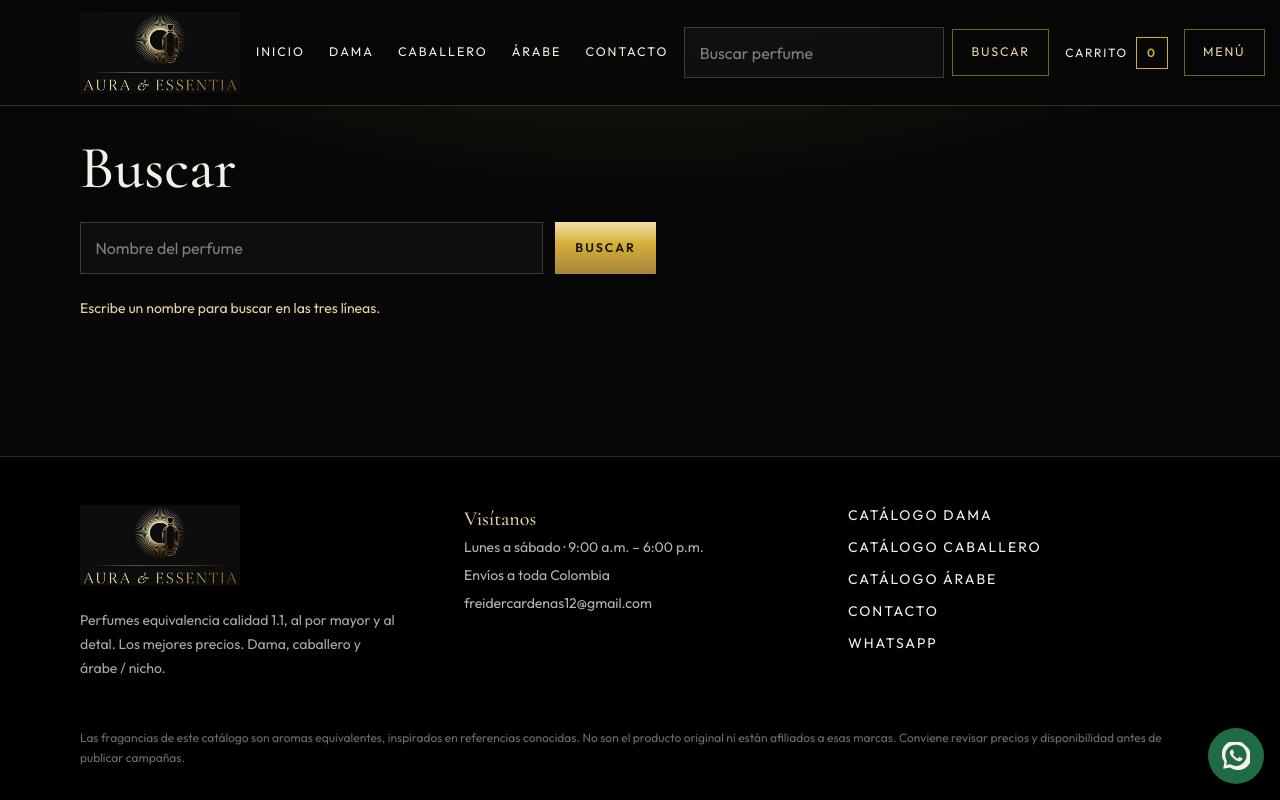
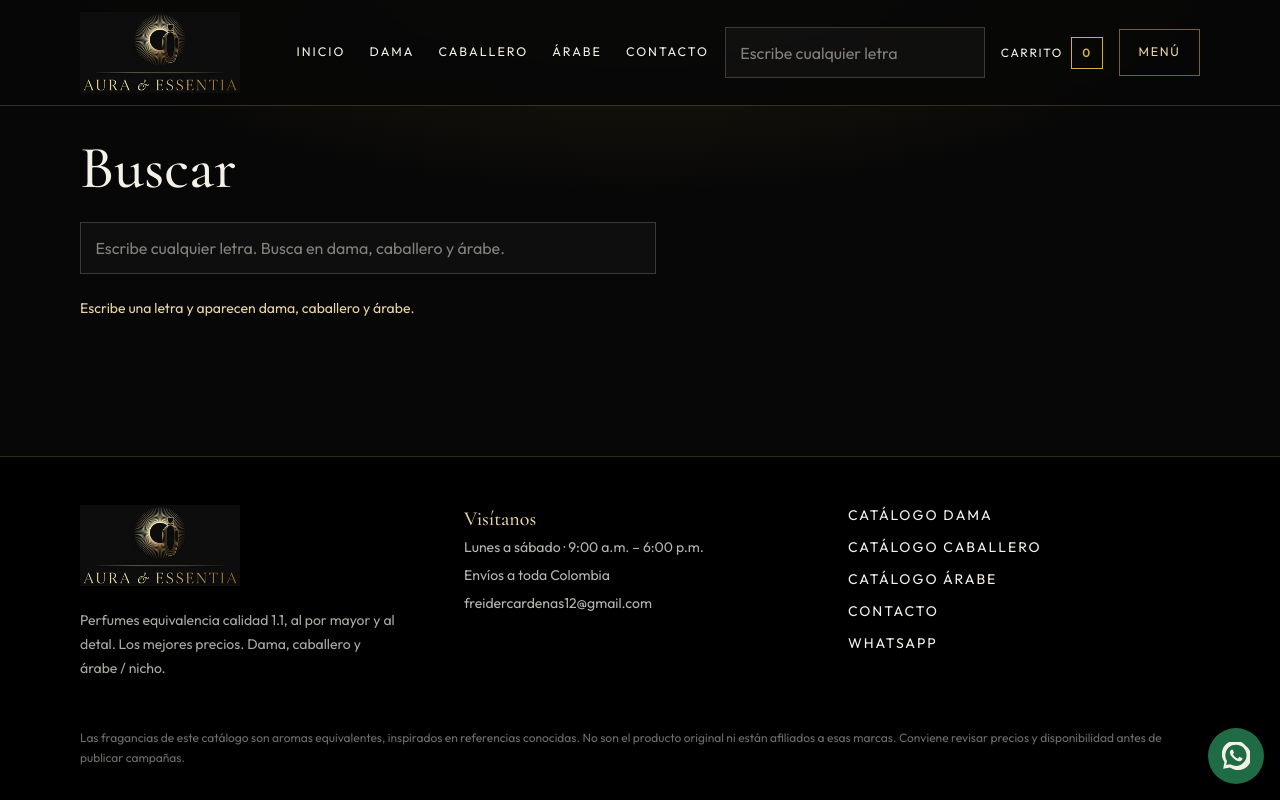
Before and after one commit to freidercardenas12-maker/APP-DE-PERFUMERIA-, a Next.js app: page /buscar in a window 1280 px wide. Built offline with nearby package versions, Linux system fonts and the light colour scheme.

Commit message:
La búsqueda sugiere al instante y encuentra el perfume aunque esté en otra línea.
Co-authored-by: Cursor <cursoragent@cursor.com>

```diff
--- a/app/buscar/page.tsx
+++ b/app/buscar/page.tsx
@@ -1,11 +1,10 @@
-import { ProductGrid } from "@/components/ProductGrid";
+import { SearchResults } from "@/components/SearchResults";
 import { getProducts } from "@/lib/store";
 import type { Metadata } from "next";
-import Link from "next/link";
 
 export const metadata: Metadata = {
   title: "Buscar",
-  description: "Busca perfumes por nombre en dama, caballero y árabe.",
+  description: "Busca perfumes por cualquier letra en dama, caballero y árabe.",
 };
 
 export default async function SearchPage({
@@ -14,40 +13,6 @@ export default async function SearchPage({
   searchParams: Promise<{ q?: string }>;
 }) {
   const { q = "" } = await searchParams;
-  const query = q.trim();
-  const products = query
-    ? (await getProducts()).filter((product) => product.nombre.toLowerCase().includes(query.toLowerCase()))
-    : [];
-
-  return (
-    <div className="mx-auto max-w-6xl px-4 py-8">
-      <h1 className="font-serif text-4xl md:text-6xl">Buscar</h1>
-      <form action="/buscar" className="mt-6 flex max-w-xl gap-3">
-        <input name="q" defaultValue={query} placeholder="Nombre del perfume" aria-label="Buscar" className="field" />
-        <button type="submit" className="btn-gold">
-          Buscar
-        </button>
-      </form>
-      <p className="mt-6 text-sm text-[#e8d5a3]">
-        {query ? `${products.length} resultados para “${query}”` : "Escribe un nombre para buscar en las tres líneas."}
-      </p>
-      {query && products.length === 0 ? (
-        <div className="mt-8 border border-dashed border-[rgba(212,175,55,0.35)] px-6 py-12 text-center">
-          <p>No hay un perfume con ese nombre.</p>
-          <div className="mt-6 flex flex-wrap justify-center gap-3">
-            <Link href="/catalogo/dama" className="btn-ghost">
-              Dama
-            </Link>
-            <Link href="/catalogo/caballero" className="btn-ghost">
-              Caballero
-            </Link>
-            <Link href="/catalogo/arabe" className="btn-ghost">
-              Árabe
-            </Link>
-          </div>
-        </div>
-      ) : null}
-      <div className="mt-6">{query && products.length > 0 ? <ProductGrid products={products.slice(0, 48)} /> : null}</div>
-    </div>
-  );
+  const products = await getProducts();
+  return <SearchResults products={products} initialQuery={q} />;
 }
--- a/app/catalogo/[categoria]/page.tsx
+++ b/app/catalogo/[categoria]/page.tsx
@@ -17,6 +17,7 @@ export async function generateMetadata({ params }: Context): Promise<Metadata> {
 export default async function CatalogPage({ params }: Context) {
   const { categoria } = await params;
   if (!isCategoria(categoria)) notFound();
-  const products = (await getProducts()).filter((product) => product.categoria === categoria);
-  return <CatalogView categoria={categoria} products={products} />;
+  const catalogo = await getProducts();
+  const products = catalogo.filter((product) => product.categoria === categoria);
+  return <CatalogView categoria={categoria} products={products} catalogo={catalogo} />;
 }
--- a/app/layout.tsx
+++ b/app/layout.tsx
@@ -2,7 +2,7 @@ import { CartProvider } from "@/components/CartProvider";
 import { Footer } from "@/components/Footer";
 import { Header } from "@/components/Header";
 import { WhatsAppFloat } from "@/components/WhatsAppFloat";
-import { getSettings } from "@/lib/store";
+import { getProducts, getSettings } from "@/lib/store";
 import type { Metadata } from "next";
 import { Cormorant_Garamond, Outfit } from "next/font/google";
 import "./globals.css";
@@ -31,13 +31,13 @@ export const metadata: Metadata = {
 };
 
 export default async function RootLayout({ children }: { children: React.ReactNode }) {
-  const settings = await getSettings();
+  const [settings, products] = await Promise.all([getSettings(), getProducts()]);
   return (
     <html lang="es">
       <body className={`${outfit.variable} ${cormorant.variable} font-sans antialiased`}>
         <CartProvider>
           <div className="site-shell flex min-h-screen flex-col">
-            <Header />
+            <Header catalogo={products} />
             <main className="flex-1">{children}</main>
             <Footer settings={settings} />
           </div>
--- a/components/CatalogView.tsx
+++ b/components/CatalogView.tsx
@@ -1,8 +1,10 @@
 "use client";
 
 import { ProductGrid } from "@/components/ProductGrid";
+import { SearchSuggest } from "@/components/SearchSuggest";
 import { CATEGORY_META } from "@/lib/categories";
 import { formatCOP } from "@/lib/format";
+import { buscarPerfumes } from "@/lib/search";
 import type { Categoria, Producto, Subcategoria } from "@/lib/types";
 import Link from "next/link";
 import { useMemo, useState } from "react";
@@ -12,9 +14,11 @@ const PAGE_SIZE = 24;
 export function CatalogView({
   categoria,
   products,
+  catalogo,
 }: {
   categoria: Categoria;
   products: Producto[];
+  catalogo: Producto[];
 }) {
   const meta = CATEGORY_META[categoria];
   const prices = products.map((product) => product.precio);
@@ -52,9 +56,10 @@ export function CatalogView({
   }
 
   const filtered = useMemo(() => {
-    const text = query.trim().toLowerCase();
+    const text = query.trim();
+    const matched = text ? new Set(buscarPerfumes(products, text).map((product) => product.id)) : null;
     const list = products.filter((product) => {
-      if (text && !product.nombre.toLowerCase().includes(text)) return false;
+      if (matched && !matched.has(product.id)) return false;
       if (note && !product.notas.includes(note)) return false;
       if (sub && product.subcategoria !== sub) return false;
       if (soloDisponibles && !product.disponible) return false;
@@ -76,6 +81,12 @@ export function CatalogView({
   }
 
   const shown = filtered.slice(0, visible);
+  const otras = query.trim()
+    ? buscarPerfumes(
+        catalogo.filter((product) => product.categoria !== categoria),
+        query,
+      ).slice(0, 8)
+    : [];
 
   return (
     <div className="mx-auto max-w-6xl px-4 py-8">
@@ -111,16 +122,17 @@ export function CatalogView({
         ) : null}
       </div>
 
+      <div className="mt-6 max-w-xl">
+        <SearchSuggest
+          catalogo={catalogo}
+          value={query}
+          onChange={(next) => updateFilter(setQuery, next)}
+          inputClassName="field w-full"
+          placeholder="Escribe cualquier letra. Busca en las tres líneas."
+        />
+      </div>
+
       <div className={`${filtersOpen ? "grid" : "hidden"} mt-4 gap-3 border border-[rgba(212,175,55,0.2)] p-4 md:mt-8 md:grid md:grid-cols-2 xl:grid-cols-4`}>
-        <label className="block text-xs tracking-[0.14em] text-[#e8d5a3] uppercase">
-          Buscar
-          <input
-            value={query}
-            onChange={(event) => updateFilter(setQuery, event.target.value)}
-            className="field mt-2"
-            placeholder="Nombre del perfume"
-          />
-        </label>
         <label className="block text-xs tracking-[0.14em] text-[#e8d5a3] uppercase">
           Ordenar
           <select value={sort} onChange={(event) => updateFilter(setSort, event.target.value)} className="field mt-2">
@@ -206,7 +218,15 @@ export function CatalogView({
       </div>
 
       <div className="mt-8">
-        <ProductGrid products={shown} />
+        {shown.length === 0 && query.trim() ? (
+          <p className="border border-dashed border-[rgba(212,175,55,0.35)] px-6 py-10 text-center text-[#f6f1e7]/70">
+            {otras.length > 0
+              ? `En ${meta.label.toLowerCase()} no está. Abajo aparecen las líneas donde sí coincide.`
+              : "No hay una referencia con esas letras."}
+          </p>
+        ) : (
+          <ProductGrid products={shown} />
+        )}
       </div>
       {visible < filtered.length ? (
         <div className="mt-8 text-center">
@@ -215,6 +235,17 @@ export function CatalogView({
           </button>
         </div>
       ) : null}
+      {otras.length > 0 ? (
+        <section className="mt-12">
+          <h2 className="font-serif text-3xl">También está en otras líneas</h2>
+          <p className="mt-2 text-sm text-[#f6f1e7]/70">
+            La referencia no se queda solo en {meta.label.toLowerCase()}. Estas coinciden con lo que escribiste.
+          </p>
+          <div className="mt-6">
+            <ProductGrid products={otras} />
+          </div>
+        </section>
+      ) : null}
     </div>
   );
 }
--- a/components/Header.tsx
+++ b/components/Header.tsx
@@ -1,7 +1,9 @@
 "use client";
 
 import { Logo } from "@/components/Logo";
+import { SearchSuggest } from "@/components/SearchSuggest";
 import { useCart } from "@/components/CartProvider";
+import type { Buscable } from "@/lib/search";
 import Link from "next/link";
 import { usePathname } from "next/navigation";
 import { useEffect, useRef, useState } from "react";
@@ -14,7 +16,7 @@ const LINKS = [
   { href: "/contacto", label: "Contacto" },
 ];
 
-export function Header() {
+export function Header({ catalogo }: { catalogo: Buscable[] }) {
   const pathname = usePathname();
   const { count, ready } = useCart();
   const [open, setOpen] = useState(false);
@@ -54,17 +56,9 @@ export function Header() {
             </Link>
           ))}
         </nav>
-        <form action="/buscar" className="hidden min-w-0 flex-1 items-center gap-2 md:flex lg:max-w-sm lg:flex-none">
-          <input
-            name="q"
-            placeholder="Buscar perfume"
-            aria-label="Buscar perfume"
-            className="field min-w-0 flex-1 py-2 text-sm"
-          />
-          <button type="submit" className="btn-ghost shrink-0 px-3 py-2 text-xs">
-            Buscar
-          </button>
-        </form>
+        <div className="hidden min-w-0 flex-1 md:block lg:max-w-sm lg:flex-none">
+          <SearchSuggest catalogo={catalogo} inputClassName="field w-full py-2 text-sm" />
+        </div>
         <Link
           href="/carrito"
           prefetch={false}
@@ -90,14 +84,11 @@ export function Header() {
           Menú
         </button>
       </div>
+      <div className="px-4 pb-3 md:hidden">
+        <SearchSuggest catalogo={catalogo} inputClassName="field w-full py-2 text-sm" />
+      </div>
       {open ? (
         <div className="space-y-4 border-t border-[rgba(212,175,55,0.2)] px-4 py-4 md:hidden">
-          <form action="/buscar" className="flex gap-2">
-            <input name="q" placeholder="Buscar perfume" aria-label="Buscar perfume" className="field min-w-0 flex-1" />
-            <button type="submit" className="btn-gold shrink-0 px-4">
-              Buscar
-            </button>
-          </form>
           <div className="grid gap-3 text-sm tracking-[0.16em] uppercase">
             {LINKS.map((link) => (
               <Link key={link.href} href={link.href}>
--- /dev/null
+++ b/components/SearchResults.tsx
@@ -0,0 +1,33 @@
+"use client";
+
+import { ProductGrid } from "@/components/ProductGrid";
+import { SearchSuggest } from "@/components/SearchSuggest";
+import { buscarPerfumes } from "@/lib/search";
+import type { Producto } from "@/lib/types";
+import { useMemo, useState } from "react";
+
+export function SearchResults({ products, initialQuery }: { products: Producto[]; initialQuery: string }) {
+  const [query, setQuery] = useState(initialQuery);
+  const matches = useMemo(() => buscarPerfumes(products, query), [products, query]);
+
+  return (
+    <div className="mx-auto max-w-6xl px-4 py-8">
+      <h1 className="font-serif text-4xl md:text-6xl">Buscar</h1>
+      <div className="mt-6 max-w-xl">
+        <SearchSuggest
+          catalogo={products}
+          value={query}
+          onChange={setQuery}
+          inputClassName="field w-full"
+          placeholder="Escribe cualquier letra. Busca en dama, caballero y árabe."
+        />
+      </div>
+      <p className="mt-6 text-sm text-[#e8d5a3]">
+        {query.trim()
+          ? `${matches.length} ${matches.length === 1 ? "resultado" : "resultados"} para “${query.trim()}”`
+          : "Escribe una letra y aparecen dama, caballero y árabe."}
+      </p>
+      <div className="mt-6">{query.trim() ? <ProductGrid products={matches.slice(0, 48)} /> : null}</div>
+    </div>
+  );
+}
--- /dev/null
+++ b/components/SearchSuggest.tsx
@@ -0,0 +1,78 @@
+"use client";
+
+import { CATEGORY_META } from "@/lib/categories";
+import { formatTalla } from "@/lib/format";
+import { buscarPerfumes, type Buscable } from "@/lib/search";
+import Link from "next/link";
+import { useEffect, useMemo, useRef, useState } from "react";
+
+export function SearchSuggest({
+  catalogo,
+  value,
+  onChange,
+  placeholder = "Escribe cualquier letra",
+  inputClassName = "field",
+}: {
+  catalogo: Buscable[];
+  value?: string;
+  onChange?: (value: string) => void;
+  placeholder?: string;
+  inputClassName?: string;
+}) {
+  const [local, setLocal] = useState("");
+  const [open, setOpen] = useState(false);
+  const box = useRef<HTMLDivElement>(null);
+  const text = value ?? local;
+
+  const matches = useMemo(() => buscarPerfumes(catalogo, text).slice(0, 8), [catalogo, text]);
+
+  useEffect(() => {
+    function close(event: PointerEvent) {
+      if (!box.current?.contains(event.target as Node)) setOpen(false);
+    }
+    document.addEventListener("pointerdown", close);
+    return () => document.removeEventListener("pointerdown", close);
+  }, []);
+
+  function write(next: string) {
+    if (onChange) onChange(next);
+    else setLocal(next);
+    setOpen(true);
+  }
+
+  return (
+    <div ref={box} className="relative min-w-0 flex-1">
+      <input
+        value={text}
+        onChange={(event) => write(event.target.value)}
+        onFocus={() => setOpen(true)}
+        placeholder={placeholder}
+        aria-label="Buscar perfume"
+        autoComplete="off"
+        className={inputClassName}
+      />
+      {open && text.trim() ? (
+        <ul className="absolute top-full right-0 left-0 z-[80] mt-1 max-h-80 overflow-auto border border-[#d4af37] bg-[#120e09] shadow-[0_18px_40px_rgba(0,0,0,0.55)]">
+          {matches.length === 0 ? (
+            <li className="px-3 py-3 text-sm text-[#f6f1e7]/70">No hay una referencia con esas letras.</li>
+          ) : (
+            matches.map((item) => (
+              <li key={item.id} className="border-t border-[rgba(212,175,55,0.15)] first:border-t-0">
+                <Link
+                  href={`/producto/${item.id}`}
+                  className="block px-3 py-2"
+                  onClick={() => setOpen(false)}
+                >
+                  <span className="block font-serif text-lg leading-tight">{item.nombre}</span>
+                  <span className="mt-0.5 block text-xs tracking-[0.12em] text-[#d4af37] uppercase">
+                    {CATEGORY_META[item.categoria].label} · {formatTalla(item.talla_ml)}
+                  </span>
+                </Link>
+              </li>
+            ))
+          )}
+        </ul>
+      ) : null}
+    </div>
+  );
+}
--- /dev/null
+++ b/lib/search.ts
@@ -0,0 +1,71 @@
+import type { Producto } from "@/lib/types";
+
+export type Buscable = Pick<Producto, "id" | "nombre" | "categoria" | "talla_ml" | "notas">;
+
+export function fold(value: string): string {
+  return value
+    .normalize("NFD")
+    .replace(/[\u0300-\u036f]/g, "")
+    .toLowerCase()
+    .replace(/[^a-z0-9]+/g, " ")
+    .trim();
+}
+
+function distance(left: string, right: string): number {
+  const rows = left.length + 1;
+  const cols = right.length + 1;
+  const grid = Array.from({ length: rows }, () => new Array<number>(cols).fill(0));
+  for (let i = 0; i < rows; i += 1) grid[i][0] = i;
+  for (let j = 0; j < cols; j += 1) grid[0][j] = j;
+  for (let i = 1; i < rows; i += 1) {
+    for (let j = 1; j < cols; j += 1) {
+      const cost = left[i - 1] === right[j - 1] ? 0 : 1;
+      grid[i][j] = Math.min(grid[i - 1][j] + 1, grid[i][j - 1] + 1, grid[i - 1][j - 1] + cost);
+    }
+  }
+  return grid[left.length][right.length];
+}
+
+function isSubsequence(query: string, word: string): boolean {
+  let index = 0;
+  for (const letter of word) {
+    if (letter === query[index]) index += 1;
+    if (index === query.length) return true;
+  }
+  return false;
+}
+
+function score(item: Buscable, query: string): number {
+  const name = fold(item.nombre);
+  const notes = fold(item.notas.join(" "));
+  const hay = `${name} ${notes}`;
+  if (!query) return 0;
+  if (name === query) return 1000;
+  if (name.startsWith(query)) return 860;
+  if (name.includes(query)) return 720;
+  if (notes.includes(query)) return 640;
+
+  const words = query.split(" ").filter(Boolean);
+  if (words.length > 1 && words.every((word) => hay.includes(word))) return 600;
+
+  const nameWords = name.split(" ").filter((word) => word.length >= 4);
+  if (query.length >= 4 && nameWords.some((word) => distance(query, word) <= 1)) return 480;
+
+  const compact = query.replace(/ /g, "");
+  if (compact.length >= 3 && nameWords.some((word) => compact.length >= Math.ceil(word.length * 0.45) && isSubsequence(compact, word))) {
+    return 360;
+  }
+
+  if (query.length <= 2 && hay.includes(query)) return 300;
+  return 0;
+}
+
+export function buscarPerfumes<T extends Buscable>(items: T[], raw: string): T[] {
+  const query = fold(raw);
+  if (!query) return [];
+  return items
+    .map((item) => ({ item, score: score(item, query) }))
+    .filter((row) => row.score > 0)
+    .sort((a, b) => b.score - a.score || a.item.nombre.localeCompare(b.item.nombre, "es"))
+    .map((row) => row.item);
+}
```
